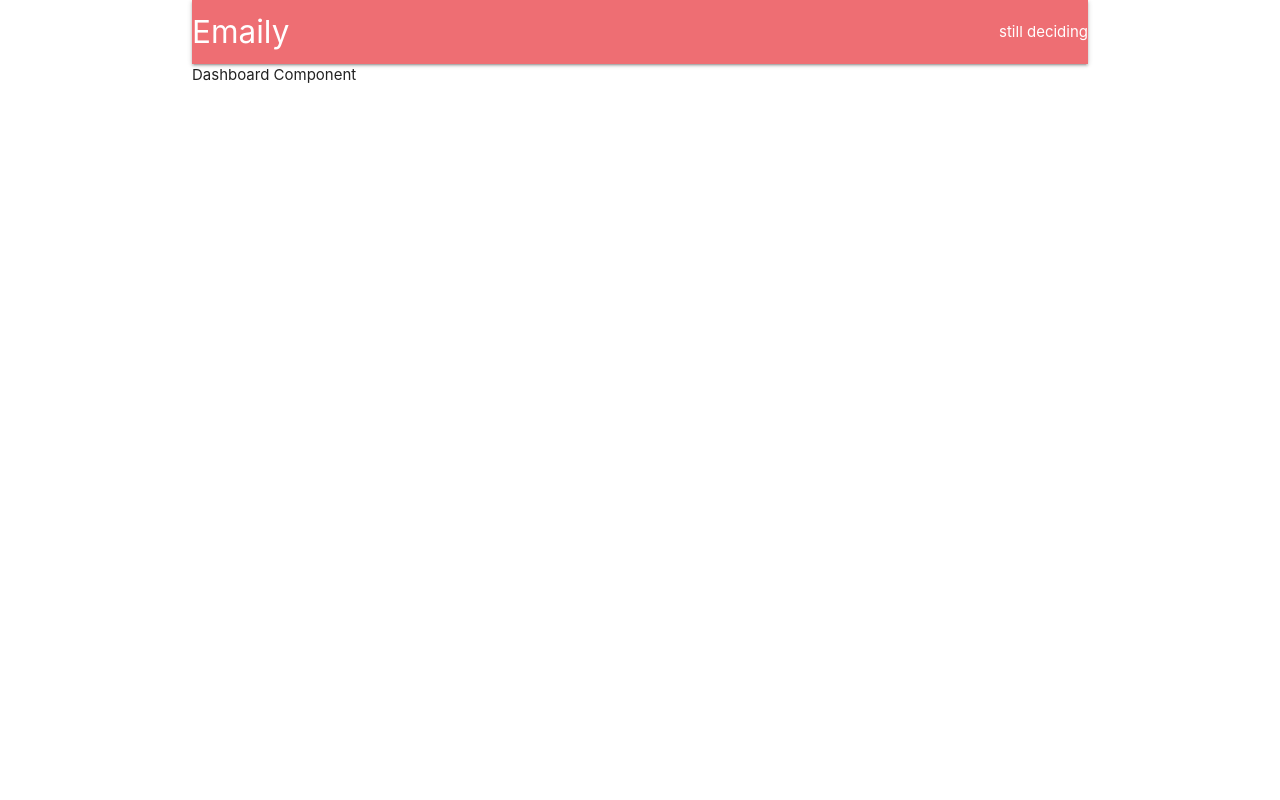
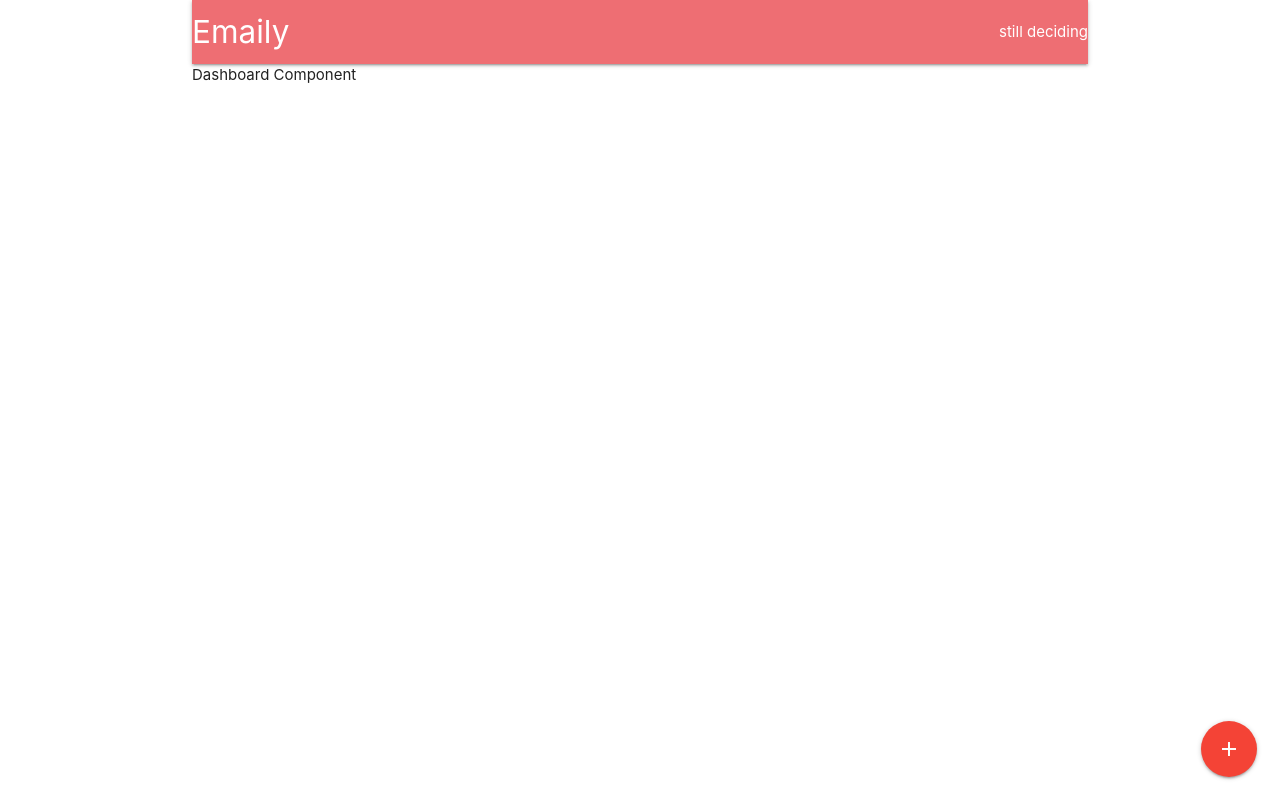
Before and after one commit to stephenbaiuoft/react-udemy, a React (Create React App) app in the folder client/: page /surveys in a window 1280 px wide. Built offline with nearby package versions, Linux system fonts and the light colour scheme; no server answers.

Commit message:
add button

```diff
--- a/client/public/index.html
+++ b/client/public/index.html
@@ -10,6 +10,10 @@
       homescreen on Android. See https://developers.google.com/web/fundamentals/web-app-manifest/
     -->
     <link rel="manifest" href="%PUBLIC_URL%/manifest.json">
+    <!--
+      support for icon
+    -->
+    <link href="https://fonts.googleapis.com/icon?family=Material+Icons" rel="stylesheet">
     <!--
       Notice the use of %PUBLIC_URL% in the tags above.
       It will be replaced with the URL of the `public` folder during the build.
--- a/client/src/Components/Dashboard.js
+++ b/client/src/Components/Dashboard.js
@@ -4,6 +4,10 @@
     return (
         <div>
             Dashboard Component
+            <div className="fixed-action-btn">
+                <a class="btn-floating btn-large waves-effect waves-light red">
+                <i class="material-icons">add</i></a>
+            </div>
         </div>
     );
 };
```
